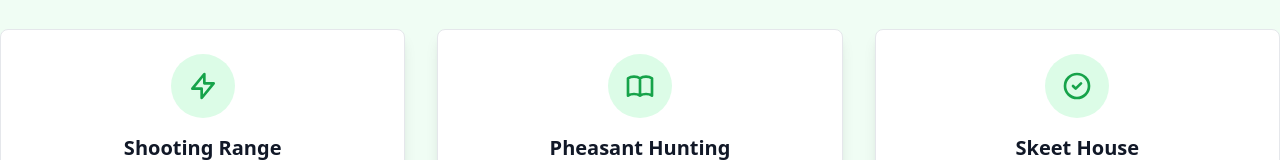
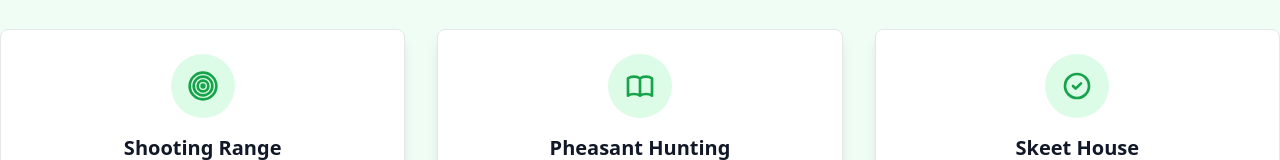
Before and after one commit to mswol767/nextjs-boilerplate, a Next.js app: page / in a window 1280 px wide. Shown: the part 595-755 px from the top of the page. Built offline with nearby package versions, Linux system fonts and the light colour scheme.

Commit message:
Update shooting range icon to target graphic
- Replace lightning bolt icon with proper target icon
- Use concentric circles to create classic shooting target design
- More appropriate and recognizable icon for shooting range
- Maintains consistent styling with green color scheme

```diff
--- a/app/page.tsx
+++ b/app/page.tsx
@@ -64,7 +64,10 @@ export default function Home() {
               <div className="bg-white rounded-lg shadow-lg p-6 border border-gray-200 hover:shadow-xl transition-shadow duration-300">
                 <div className="w-16 h-16 bg-green-100 rounded-full flex items-center justify-center mx-auto mb-4">
                   <svg className="w-8 h-8 text-green-600" fill="none" viewBox="0 0 24 24" stroke="currentColor">
-                    <path strokeLinecap="round" strokeLinejoin="round" strokeWidth={2} d="M13 10V3L4 14h7v7l9-11h-7z" />
+                    <circle cx="12" cy="12" r="10" strokeWidth="2"/>
+                    <circle cx="12" cy="12" r="7" strokeWidth="2"/>
+                    <circle cx="12" cy="12" r="4" strokeWidth="2"/>
+                    <circle cx="12" cy="12" r="1" strokeWidth="2"/>
                   </svg>
                 </div>
                 <h3 className="text-xl font-semibold text-gray-900 mb-3">Shooting Range</h3>
```
